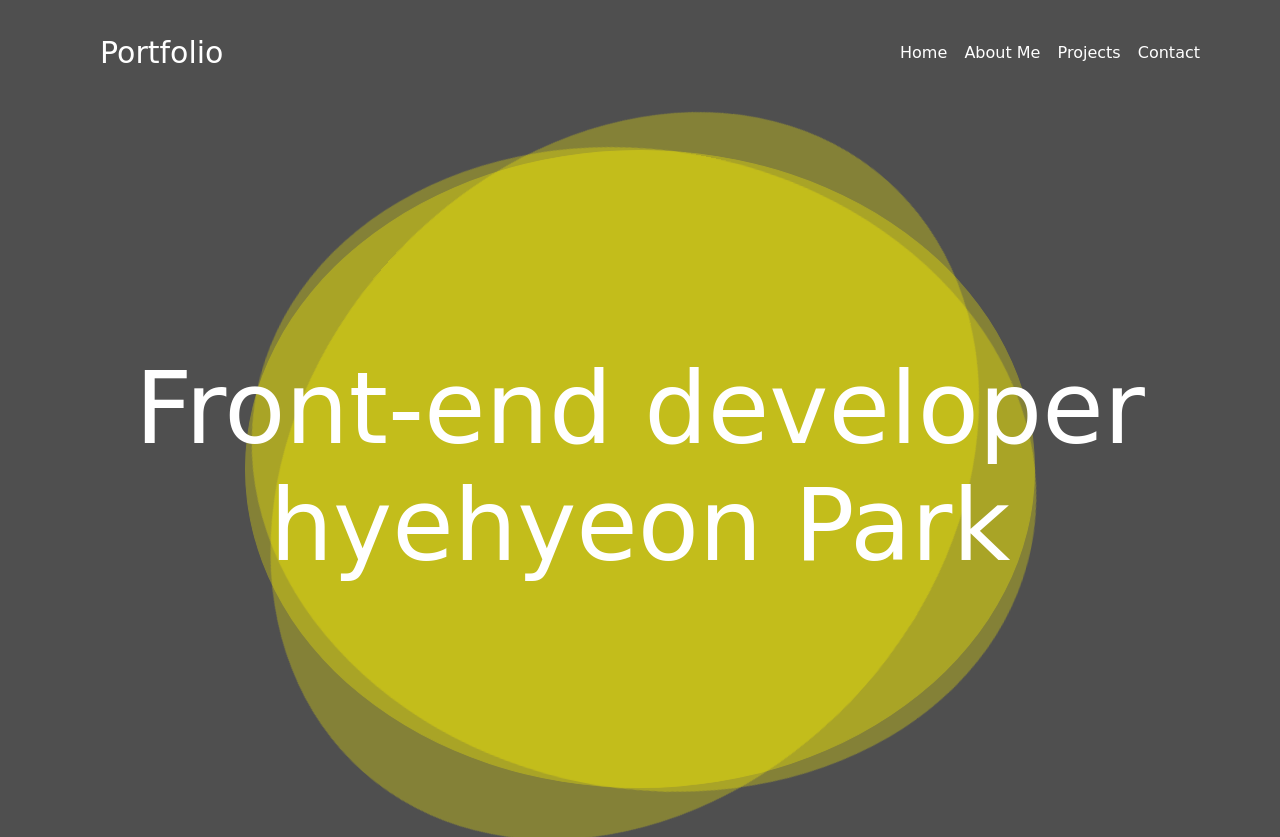
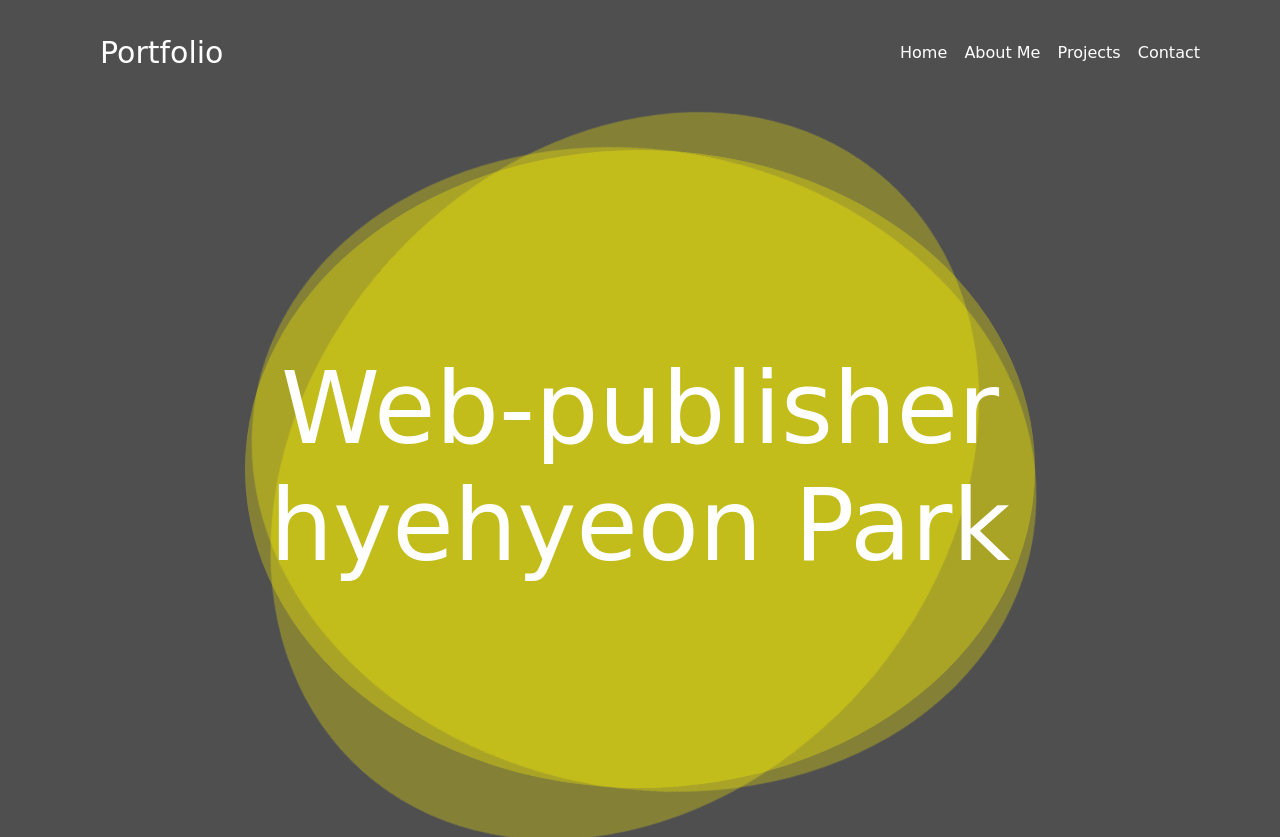
Before and after one commit to hhyeonn/Portfolio, a plain HTML site: page index.html in a window 1280 px wide. Shown: the top 837 px of the page. Drawn offline with Linux system fonts and the light colour scheme; a web font is replaced by a local one.

Commit message:
Update index.html

```diff
--- a/index.html
+++ b/index.html
@@ -434,7 +434,7 @@
                     <div class="cercle"></div>
                 </div>
                 <h1 style="z-index: 10;">
-                    Front-end developer<br>
+                    Web-publisher<br>
                     hyehyeon Park
                 </h1>
             </div>
```
